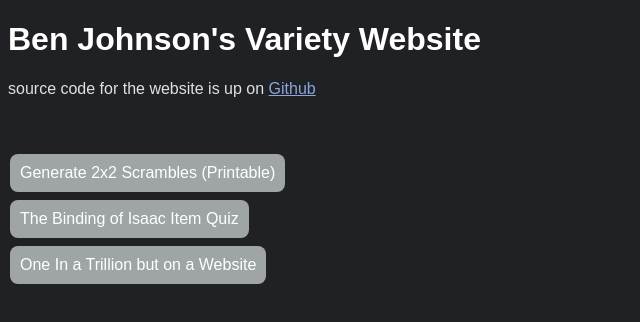
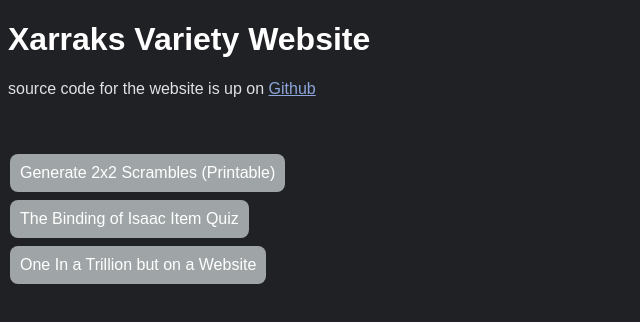
Before and after one commit to Xarrak-Dev/cookies2x2, a plain HTML site: page htdocs/home/index.html in a window 1280 px wide. Shown: the whole page, without its empty margins (0-640 px from the left). Drawn offline with Linux system fonts and the light colour scheme; no server answers.

Commit message:
Update index.html

```diff
--- a/htdocs/home/index.html
+++ b/htdocs/home/index.html
@@ -8,7 +8,7 @@
         <link rel="stylesheet" type="text/css" href="/resources/global.css">
 	</head>
 	<body>
-		<h1>Ben Johnson's Variety Website</h1>
+		<h1>Xarraks Variety Website</h1>
 		<p>source code for the website is up on <a href="https://github.com/Xarrak-Dev/cookies2x2/">Github</a></p>
 		<p1 id="MOTD"></p1>
 		<br>
```
